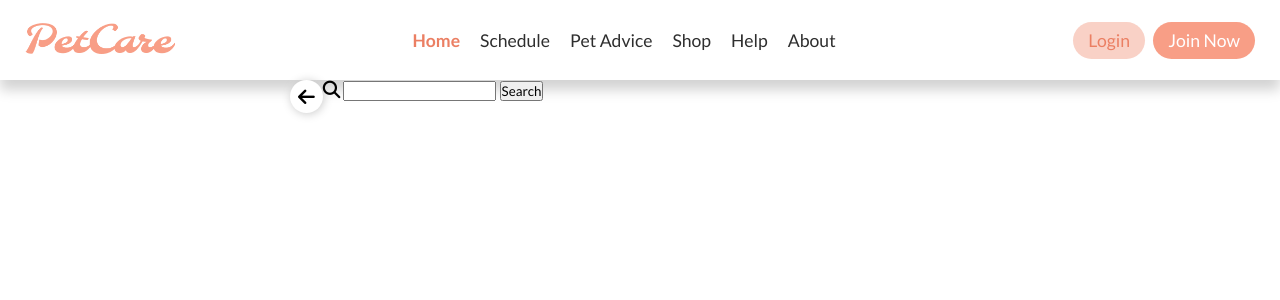
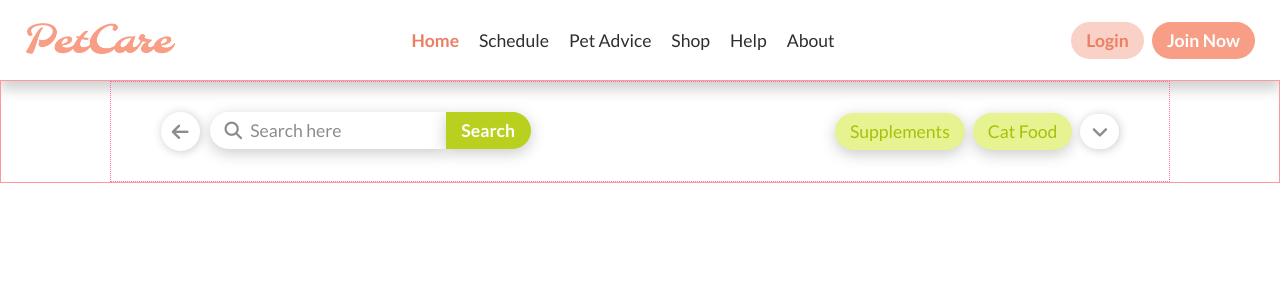
Before and after one commit to pawan-live/pet-care-system-iwt, a PHP site: page /html/item.html in a window 1280 px wide. Shown: the top 300 px of the page. Run offline with PHP 8.4, Linux system fonts and the light colour scheme; some libraries are stand-ins or nearby versions.

Commit message:
added header and search bar

```diff
--- a/html/item.html
+++ b/html/item.html
@@ -49,18 +49,26 @@
     <main>
       <div class="main-wrapper">
         <!-- search section -->
-        <div class="search-section flex row">
-          <div class="back-btn-container">
-            <button class="btn-round back">
-              <i class="fa-solid fa-arrow-left"></i>
-            </button>
+        <div class="search-section">
+          <div class="flex row">
+            <div class="back-btn-container">
+              <button id="searchbar-back-btn" class="btn-round back">
+                <i class="fa-solid fa-arrow-left"></i>
+              </button>
+            </div>
+            <div class="search-container">
+              <i class="icon fa-solid fa-magnifying-glass"></i>
+              <input class="search-bar" type="text" value="Search here" />
+              <button id="shop-search-btn" class="btn searchbar-btn">
+                Search
+              </button>
+            </div>
           </div>
-          <div class="search-container">
-            <i class="icon fa-solid fa-magnifying-glass"></i>
-            <input type="text" />
-            <button class="search-bar-btn">Search</button>
+          <div class="tags-container">
+            <div class="btn searchbar-tag">Supplements</div>
+            <div class="btn searchbar-tag">Cat Food</div>
+            <i class="btn-round fa-solid fa-angle-down"></i>
           </div>
-          <div class="tags-container"></div>
         </div>
       </div>
     </main>
--- a/styles/item.css
+++ b/styles/item.css
@@ -1,5 +1,8 @@
 * {
   font-family: "Lato", sans-serif;
+  /* box-sizing: ; */
+  margin: 0;
+  padding: 0;
 }
 
 nav {
@@ -47,7 +50,7 @@ nav {
   font-size: 1.1em;
   border-radius: 25px;
   color: white;
-  font-weight: 500;
+  font-weight: 700;
   cursor: pointer;
   transition: 0.3s ease-in-out;
 }
@@ -74,20 +77,97 @@ main {
   display: flex;
   flex-direction: column;
   align-items: center;
+  border: 1px solid rgb(253, 153, 153);
 }
+
+/* main wrapper styles
+this adds a spacing to left and right of the page */
 
 .main-wrapper {
   width: 75%;
-  max-width: 700px;
+  max-width: 1000px;
+  min-width: 750px;
   padding: 0 50px;
+  border: 1px dotted hotpink;
 }
+
+/* search bar */
+
+.search-section {
+  display: flex;
+  flex-direction: row;
+  align-items: center;
+  justify-content: space-between;
+  margin: 30px 0;
+  /* border: 1px solid rgb(156, 156, 255); */
+}
+
+/* .left-col {
+  display: flex;
+  flex-direction: row;
+} */
 
 .btn-round {
   border: none;
   border-radius: 25px;
   background-color: white;
-  padding: 5px 8px;
+  padding: 8px 11px;
   cursor: pointer;
   font-size: 1.2em;
   box-shadow: 1px 1px 10px rgb(202, 202, 202);
+  color: #8c8c8c;
 }
+
+#searchbar-back-btn {
+  position: relative;
+  margin-right: 25px;
+}
+
+.tags-container {
+  display: flex;
+  flex-direction: row;
+  align-items: center;
+}
+
+.btn.searchbar-btn {
+  background-color: #b9d01e;
+  border-radius: 0 25px 25px 0;
+  padding-right: 16px;
+  margin-left: -3px;
+  box-shadow: 0 4px 15px rgb(202, 202, 202);
+}
+
+.btn.searchbar-btn:hover {
+  background-color: #e7f390;
+  color: #a8bf0c;
+}
+
+.search-bar {
+  border: none;
+  font-size: 1.1em;
+  padding: 8px 0 8px 40px;
+  box-shadow: 0 4px 15px rgb(202, 202, 202);
+  border-radius: 25px 0 0 25px;
+  /* margin-left: 30px; */
+  color: #8c8c8c;
+}
+
+.icon.fa-magnifying-glass {
+  position: relative;
+  z-index: 2;
+  margin-right: -35px;
+  color: #8c8c8c;
+}
+
+.btn.searchbar-tag {
+  font-weight: 500;
+  background-color: #e7f390;
+  color: #a8bf0c;
+  margin-right: 8px;
+  box-shadow: 0 4px 15px rgb(202, 202, 202);
+}
+
+.btn.searchbar-tag:hover {
+  background-color: #b9d01e;
+  color: white;
+}
```
